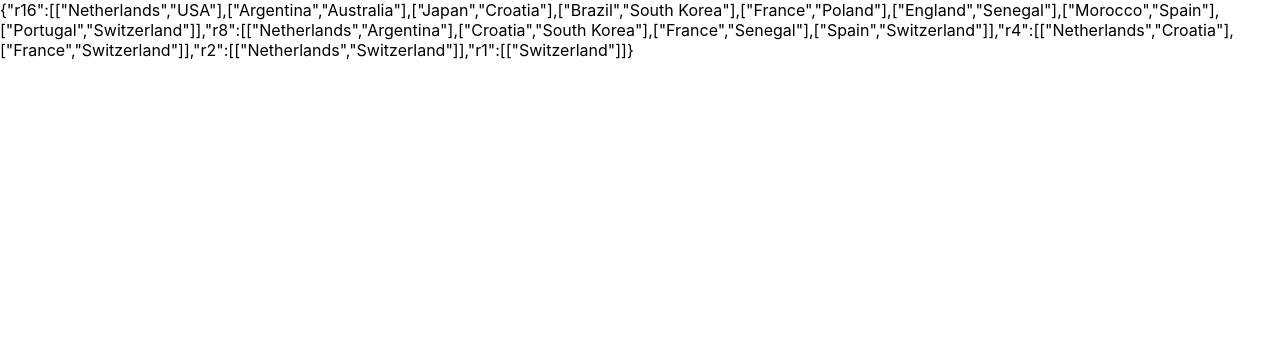
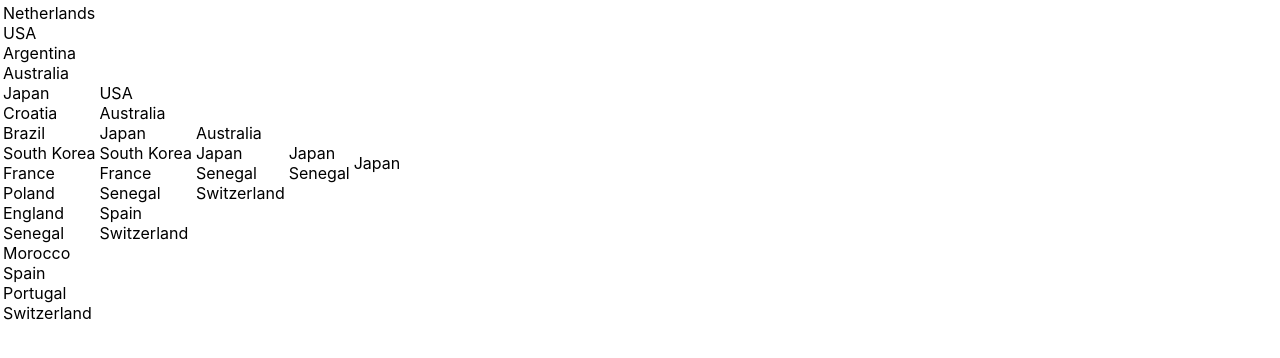
Before and after one commit to nuuuwan/fifa2022, a React (Create React App) app: page / in a window 1280 px wide. Shown: the top 358 px of the page. Built offline with nearby package versions, Linux system fonts and the light colour scheme.

Commit message:
feat: basic view

```diff
--- a/src/view/molecules/HomePage.js
+++ b/src/view/molecules/HomePage.js
@@ -1,6 +1,34 @@
 import Simulate from "../../nonview/core/Simulate";
+
+function GameView({ t1, t2 }) {
+  return (
+    <div>
+      <div>{t1}</div>
+      <div>{t2}</div>
+    </div>
+  );
+}
+
+function StageView({ gameList }) {
+  const renderedInner = gameList.map(function ([t1, t2]) {
+    return <GameView t1={t1} t2={t2} />;
+  });
+  return <td>{renderedInner}</td>;
+}
 
 export default function HomePage() {
   const simulationResults = Simulate.random();
-  return JSON.stringify(simulationResults);
+  const renderedInner = Object.values(simulationResults).map(function (
+    gameList
+  ) {
+    return <StageView gameList={gameList} />;
+  });
+
+  return (
+    <table>
+      <tbody>
+        <tr>{renderedInner}</tr>
+      </tbody>
+    </table>
+  );
 }
```
